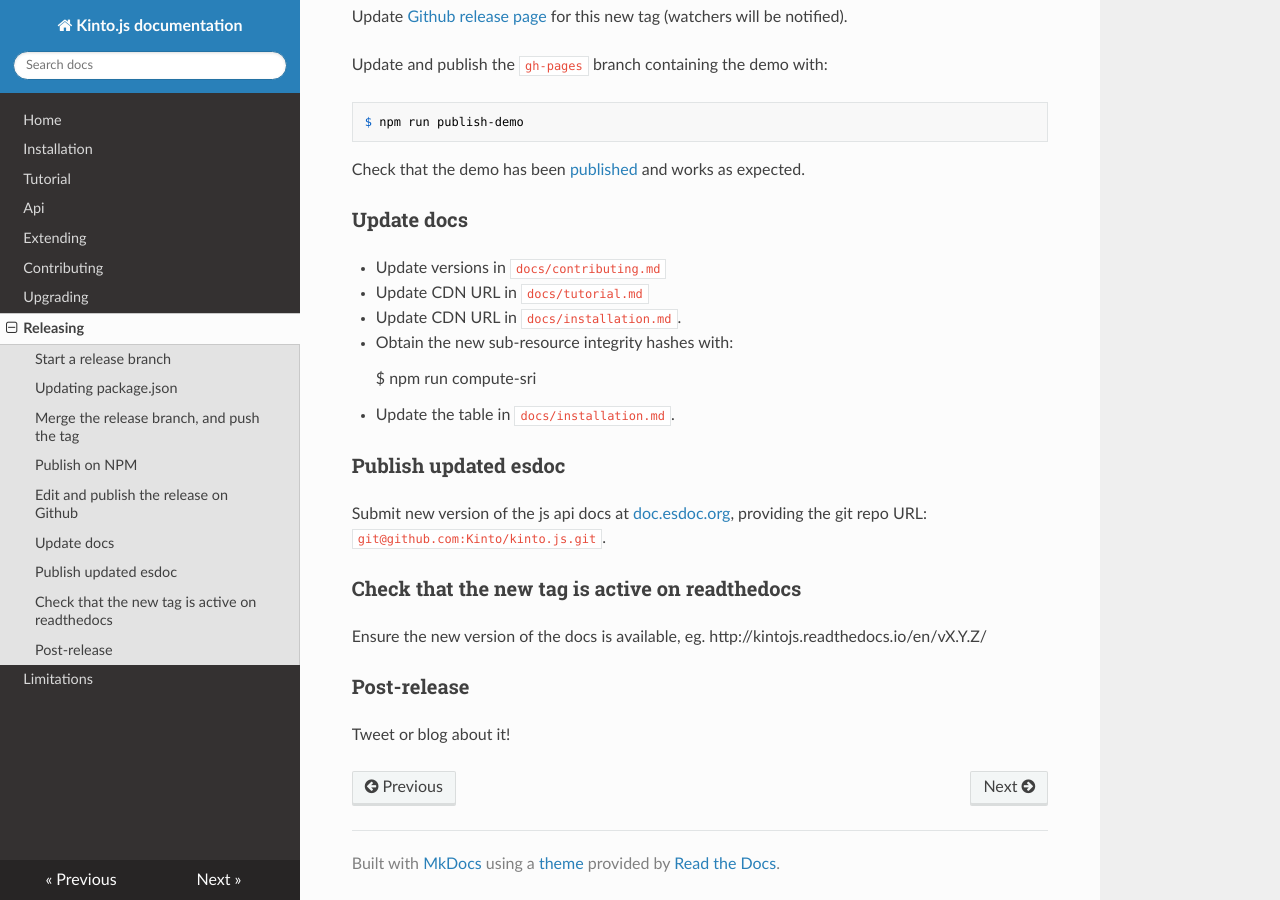
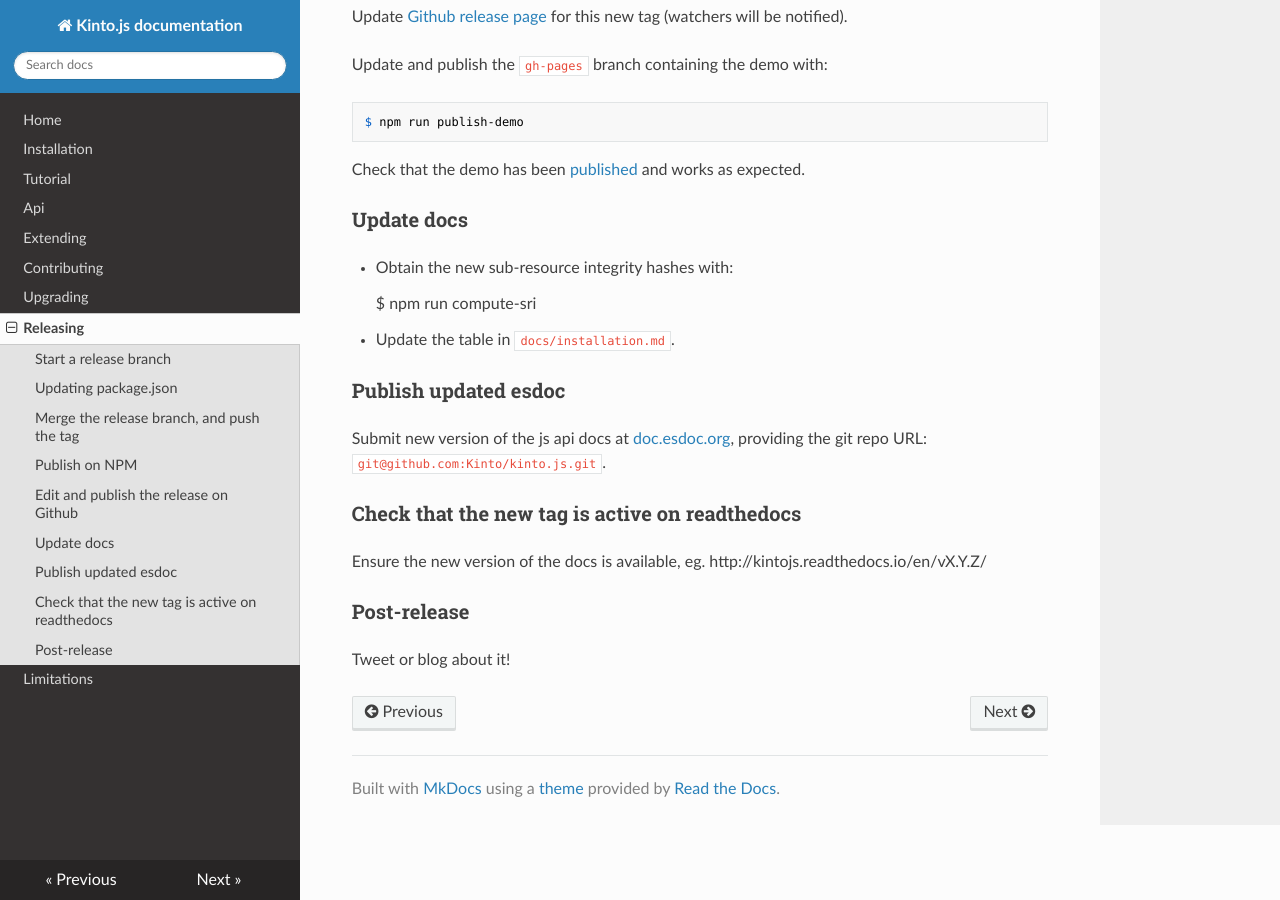
Before and after one commit to Kinto/kinto.js, an MkDocs documentation site: the page built from docs/releasing.md, in a window 1280 px wide and 900 px high, scrolled down 1146 px. Built offline with MkDocs 1.6.1, drawn with Linux system fonts in a browser that asks for light colours; nearby versions of some CDN libraries; old or Windows-style settings are respelled for this version of MkDocs.

Commit message:
get rid of outdated instructions

```diff
--- a/docs/releasing.md
+++ b/docs/releasing.md
@@ -48,9 +48,6 @@
 
 ### Update docs
 
-- Update versions in `docs/contributing.md`
-- Update CDN URL in `docs/tutorial.md`
-- Update CDN URL in `docs/installation.md`.
 - Obtain the new sub-resource integrity hashes with:
 
     $ npm run compute-sri
```
